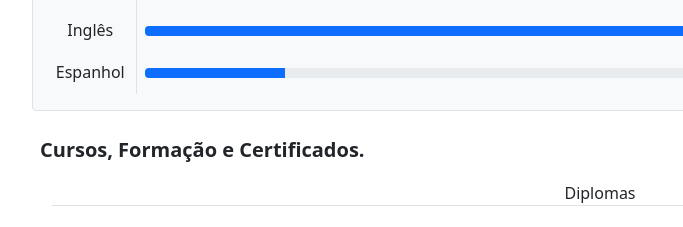
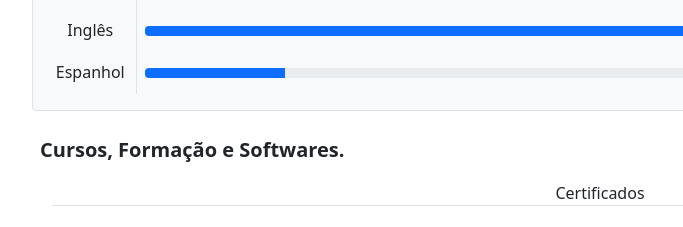
Before and after one commit to EltonModellingDesign/My-Personal-Portfolio-with-BootStrap, a plain HTML site: page Index.html in a window 1280 px wide. Shown: the part 1540-1767 px from the top of the page, 40-723 px from the left. Drawn offline with nearby package versions, Linux system fonts and the light colour scheme.

Commit message:
Update Index.html

```diff
--- a/Index.html
+++ b/Index.html
@@ -398,9 +398,9 @@
             </div>
         </section>
         <section class="mx-md-5 px-md-4 my-3">
-            <div class="m-2 fs-5"><b>Cursos, Formação e Certificados.</b></div>
+            <div class="m-2 fs-5"><b>Cursos, Formação e Softwares.</b></div>
             <div class="mx-md-1 my-3">
-                <span class="d-flex justify-content-center border-bottom m-3">Diplomas</span>
+                <span class="d-flex justify-content-center border-bottom m-3">Certificados</span>
                 <div class="d-flex flex-row flex-wrap">
                     <div class="d-flex flex-column align-items-center mx-3 my-2">
                         <span class="text-center" style="font-size: 0.8rem;">JavaScript<br>FreeCodeCamp</span>
```
